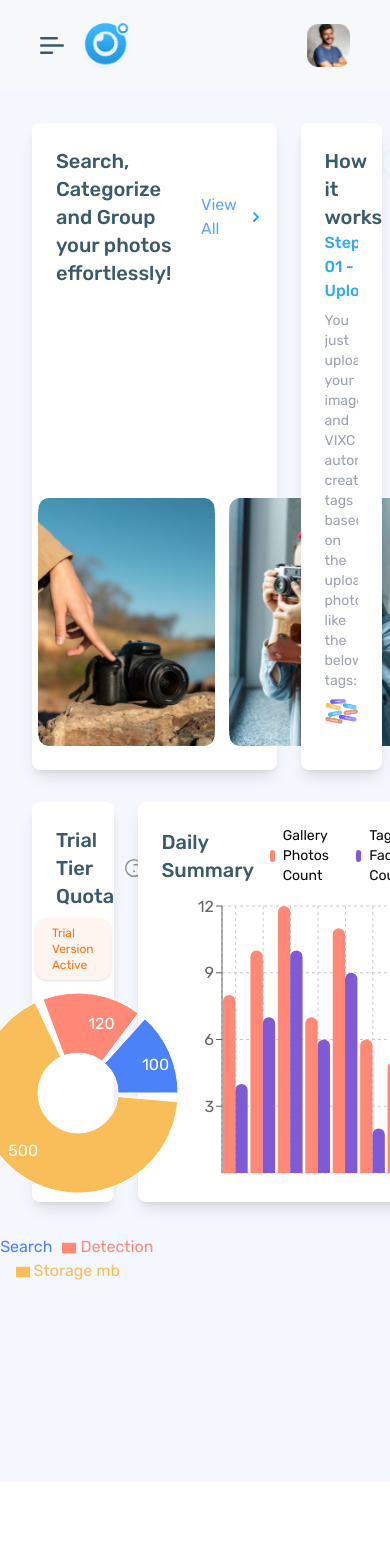
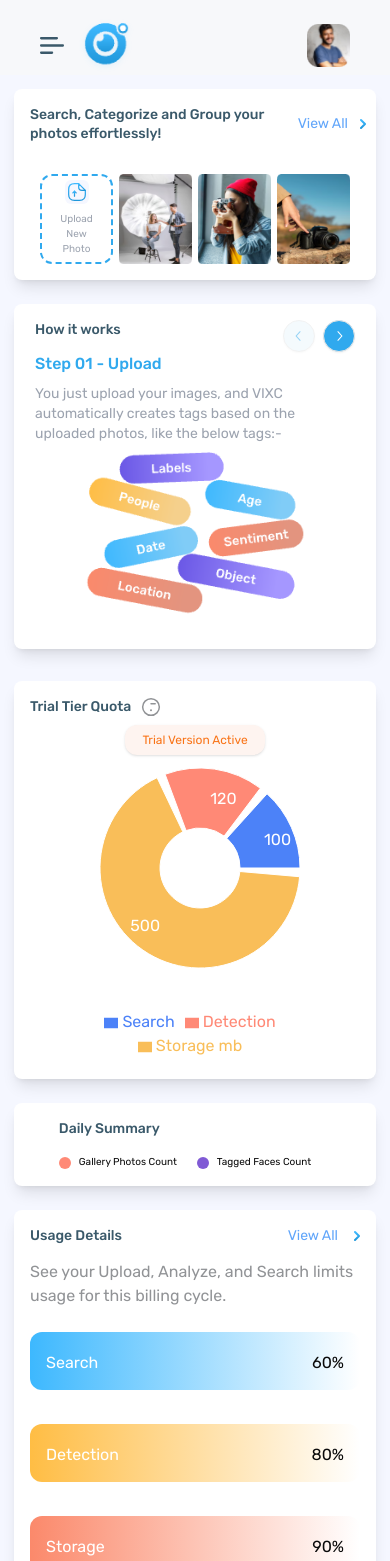
Before and after one commit to yeldynov/dashboard-ai, a Next.js app: page / in a window 390 px wide. Shown: the top 1561 px of the page. Before the commit the page ends 1482 px from the top, so only its background shows below. Built offline with nearby package versions, Linux system fonts and the light colour scheme.

Commit message:
interface for donut chart

```diff
--- a/app/globals.css
+++ b/app/globals.css
@@ -68,8 +68,8 @@
 }
 
 .card {
-  @apply flex flex-col items-center justify-between p-6 bg-white rounded-lg shadow-lg;
+  @apply flex flex-col items-center justify-between p-4 lg:p-6 bg-white rounded-lg shadow-lg;
 }
 h2 {
-  @apply text-[#3a596a] text-xl font-medium leading-[140%];
+  @apply text-[#3a596a] text-sm sm:text-base xl:text-xl font-medium leading-[140%];
 }
--- a/app/page.tsx
+++ b/app/page.tsx
@@ -19,15 +19,20 @@ const dailyBarChartlegendItems = [
 
 export default function Dashboard() {
   return (
-    <div className='w-full min-h-screen p-8 bg-lightBlueGrey'>
+    <div className='w-full min-h-screen p-[14px] lg:p-8 bg-lightBlueGrey'>
       <main className='flex flex-col gap-8'>
         {/* top */}
-        <div className='flex gap-6'>
+        <div className='flex flex-col lg:flex-row gap-6'>
           {/* top left */}
-          <div className='gap-6 card w-3/4'>
-            <div className='flex items-center justify-between w-full'>
-              <h2>Search, Categorize and Group your photos effortlessly!</h2>
-              <Link className='flex gap-4 text-blue-400' href='/gallery'>
+          <div className='gap-1.5 lg:gap-6 card w-full lg:w-3/4'>
+            <div className='flex items-center pb-6 justify-between w-full'>
+              <h2 className='pr-2'>
+                Search, Categorize and Group your photos effortlessly!
+              </h2>
+              <Link
+                className='flex gap-3 text-sm text-nowrap lg:text-base text-blue-400'
+                href='/gallery'
+              >
                 View All
                 <Image
                   src='/icons/arrow-right.svg'
@@ -37,13 +42,37 @@ export default function Dashboard() {
                 />
               </Link>
             </div>
-            <div className='flex justify-between gap-[14px]'>
-              <Image src='/images/image1.png' alt='' width={177} height={248} />
-              <Image src='/images/image2.png' alt='' width={177} height={248} />
-              <Image src='/images/image3.png' alt='' width={177} height={248} />
-              <Image src='/images/image4.png' alt='' width={177} height={248} />
-              <div className='w-[177px] h-[248px] cursor-pointer flex flex-col border-dashed border-primaryBlue border-2 rounded-xl items-center justify-center'>
-                <div className='flex items-center justify-center w-[44px] h-[44px] bg-lightBlueGrey rounded-md'>
+            <div className='flex flex-row-reverse lg:flex-row justify-between gap-1.5 lg:gap-[14px]'>
+              <Image
+                src='/images/image1.png'
+                alt=''
+                width={177}
+                height={248}
+                className='w-[73px] h-[90px] sm:w-[120px] sm:h-[160px] md:w-[150px] md:h-[200px] lg:w-[177px] lg:h-[248px]'
+              />
+              <Image
+                src='/images/image2.png'
+                alt=''
+                width={177}
+                height={248}
+                className='w-[73px] h-[90px] sm:w-[120px] sm:h-[160px] md:w-[150px] md:h-[200px] lg:w-[177px] lg:h-[248px]'
+              />
+              <Image
+                src='/images/image3.png'
+                alt=''
+                width={177}
+                height={248}
+                className='w-[73px] h-[90px] sm:w-[120px] sm:h-[160px] md:w-[150px] md:h-[200px] lg:w-[177px] lg:h-[248px]'
+              />
+              <Image
+                className='hidden xl:flex'
+                src='/images/image4.png'
+                alt=''
+                width={177}
+                height={248}
+              />
+              <div className='w-[73px] h-[90px] sm:w-[120px] sm:h-[160px] md:w-[150px] md:h-[200px] lg:w-[177px] lg:h-[248px] cursor-pointer flex flex-col border-dashed border-primaryBlue border-2 rounded-xl items-center justify-center'>
+                <div className='flex items-center justify-center w-[24px] h-[24px] lg:w-[44px] lg:h-[44px] bg-lightBlueGrey rounded-md'>
                   <Image
                     src='/icons/upload.svg'
                     alt=''
@@ -51,21 +80,21 @@ export default function Dashboard() {
                     height={20}
                   />
                 </div>
-                <p className='text-gray-400 px-5 text-center pt-[13px]'>
+                <p className='text-gray-400 px-5 text-[10px] lg:text-base text-center pt-2 lg:pt-[13px]'>
                   Upload New Photo
                 </p>
               </div>
             </div>
           </div>
           {/* top right */}
-          <div className='card w-1/4'>
+          <div className='card w-full lg:w-1/4'>
             <HowCarousel />
           </div>
         </div>
         {/* bottom */}
-        <div className='flex gap-6'>
+        <div className='flex flex-col lg:flex-row gap-6'>
           {/* bottom 1 */}
-          <div className='gap-2 card h-[400px] w-1/4'>
+          <div className='gap-2 card w-full lg:w-1/4'>
             <div className='flex items-center justify-between w-full'>
               <div className='flex gap-2.5'>
                 <h2>Trial Tier Quota</h2>
@@ -84,8 +113,8 @@ export default function Dashboard() {
             <DonutChart />
           </div>
           {/* bottom 2 */}
-          <div className='card flex flex-1 justify-between h-[400px] px-0 items-center'>
-            <div className='flex items-center justify-between gap-4 '>
+          <div className='card flex w-full lg:flex-1 justify-between px-0 items-center'>
+            <div className='flex flex-col lg:flex-row lg:items-center justify-between gap-4 '>
               <h2>Daily Summary</h2>
               <div className='flex items-center'>
                 {dailyBarChartlegendItems.map((item, index) => (
@@ -94,7 +123,7 @@ export default function Dashboard() {
                       className='inline-block w-3 h-3 mr-2 rounded-full'
                       style={{ backgroundColor: item.color }}
                     ></span>
-                    <span className='text-sm'>{item.name}</span>
+                    <span className='text-[10px] lg:text-sm'>{item.name}</span>
                   </div>
                 ))}
               </div>
@@ -102,10 +131,13 @@ export default function Dashboard() {
             <DailyBarChart />
           </div>
           {/* bottom 3 */}
-          <div className='card w-1/4'>
+          <div className='card w-full lg:w-1/4'>
             <div className='flex items-center justify-between w-full'>
               <h2>Usage Details</h2>
-              <Link className='flex gap-4 text-blue-400' href='/gallery'>
+              <Link
+                className='flex gap-4 text-sm lg:text-base text-blue-400'
+                href='/gallery'
+              >
                 View All
                 <Image
                   src='/icons/arrow-right.svg'
--- a/components/DonutChart.tsx
+++ b/components/DonutChart.tsx
@@ -10,15 +10,23 @@ const data = [
 
 const COLORS = ['#4c82f8', '#ff8976', '#f9be59']
 
+interface RenderLabelProps {
+  cx: number
+  cy: number
+  midAngle: number
+  innerRadius: number
+  outerRadius: number
+  index: number
+}
+
 const renderLabel = ({
   cx,
   cy,
   midAngle,
   innerRadius,
   outerRadius,
-  percent,
   index,
-}: any) => {
+}: RenderLabelProps) => {
   const RADIAN = Math.PI / 180
   const radius = innerRadius + (outerRadius - innerRadius) * 0.5
   const x = cx + radius * Math.cos(-midAngle * RADIAN)
--- a/components/Navbar.tsx
+++ b/components/Navbar.tsx
@@ -7,7 +7,7 @@ import MobileMenu from './MobileMenu'
 
 const Navbar = async () => {
   return (
-    <div className='flex items-center justify-between w-full px-10 py-4 gap-12'>
+    <div className='flex items-center justify-between max-h-[79px] w-full px-10 pt-4 gap-12'>
       <div className='flex items-center gap-3'>
         <div className='md:hidden flex items-center text-xs'>
           <MobileMenu />
```
